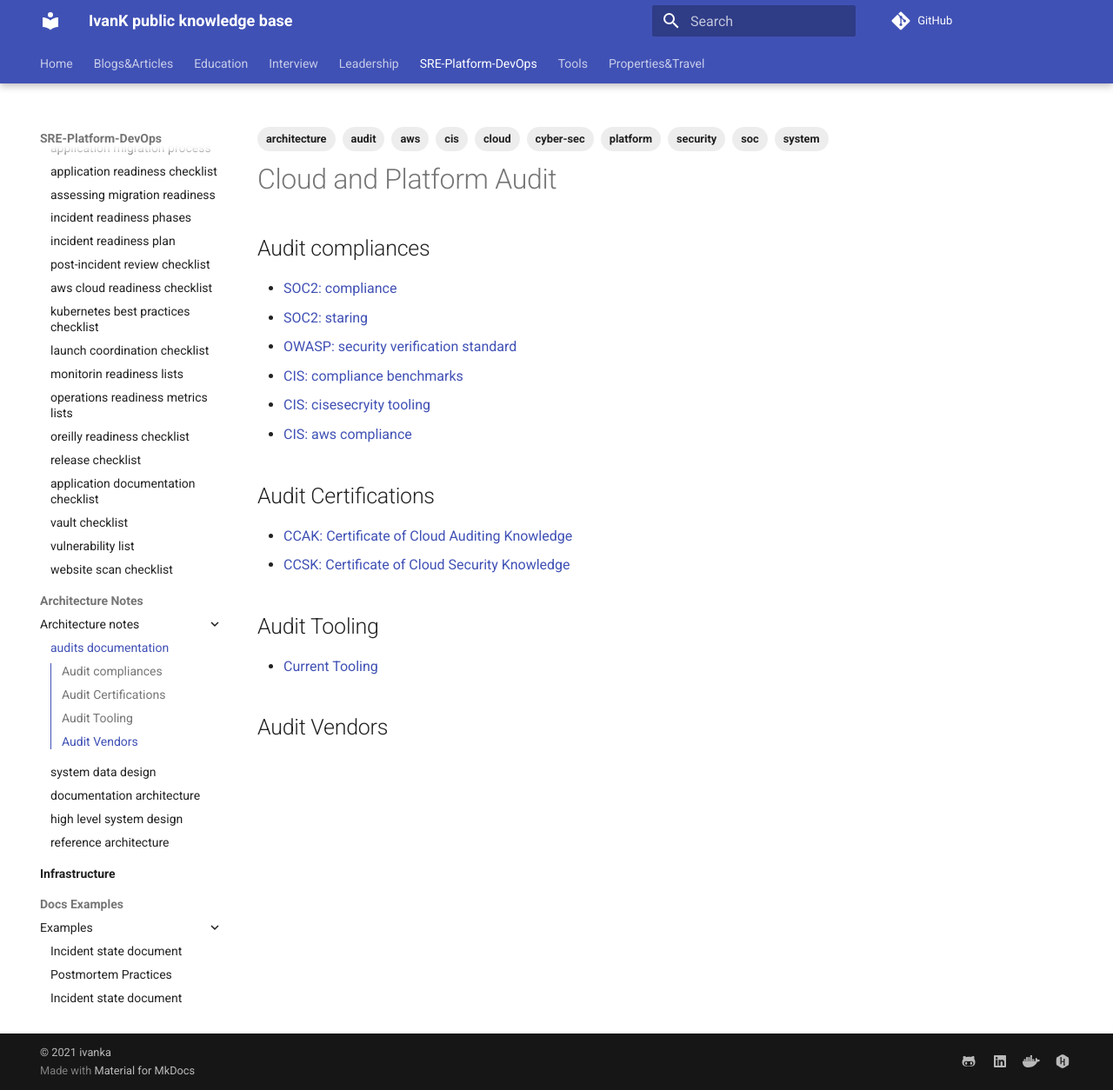
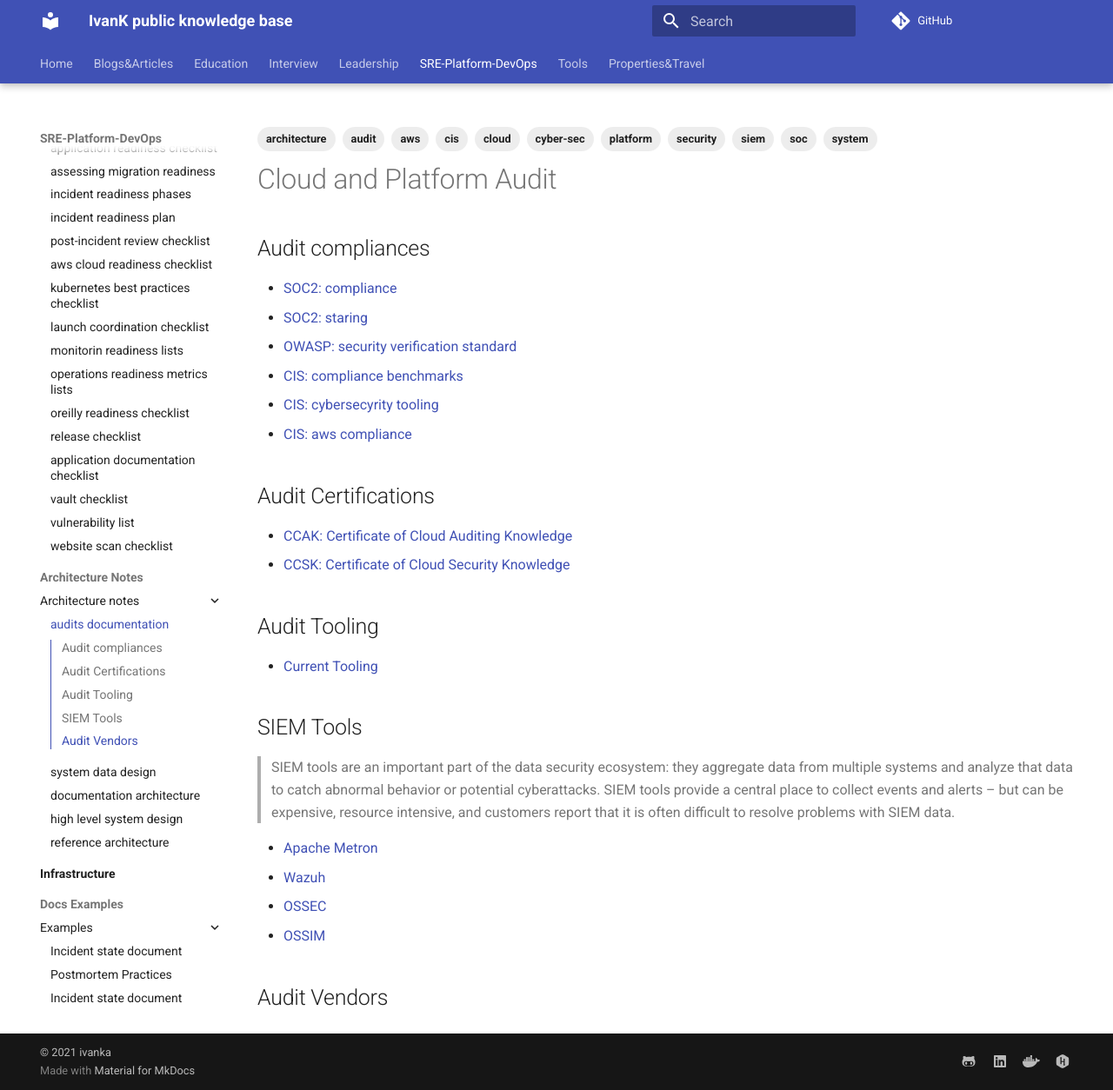
Before and after one commit to ivankatliarchuk/knowledge-base, an MkDocs documentation site: the page built from docs/sre-platform-devops/architecture-notes/audits.md, in a window 1280 px wide and 1254 px high. Shown: the whole window at 87% size. Built offline with MkDocs 1.6.1 and Material for MkDocs 9.7.7, drawn with Linux system fonts in a browser that asks for light colours; comment, search, counter and statistics services are not loaded.

Commit message:
added siem tools
Signed-off-by: ivan katliarchuk <ivan.katliarchuk@gmail.com>

```diff
--- a/docs/sre-platform-devops/architecture-notes/audits.md
+++ b/docs/sre-platform-devops/architecture-notes/audits.md
@@ -2,10 +2,12 @@
 title: audits documentation
 summary: technical audits
 authors: ["ivan k"]
-tags: ["architecture", "audit", "system", "cis", "soc", "aws", "cloud", "platform", "security", "cyber-sec"]
-date: 2021-03-8
+tags: ["architecture", "audit", "system", "cis", "soc", "aws", "cloud", "platform", "security", "cyber-sec", "siem"]
+date: 10-01-2023
 source:
 published: true
+sources:
+- https://logz.io/blog/open-source-siem-tools/
 ---
 
 # Cloud and Platform Audit
@@ -16,7 +18,7 @@
 - [SOC2: staring](https://latacora.micro.blog/2020/03/12/the-soc-starting.html)
 - [OWASP: security verification standard](https://owasp-aasvs.readthedocs.io/en/latest/)
 - [CIS: compliance benchmarks](https://www.cisecurity.org/cis-benchmarks/)
-- [CIS: cisesecryity tooling](https://www.cisecurity.org/cybersecurity-tools/)
+- [CIS: cybersecyrity tooling](https://www.cisecurity.org/cybersecurity-tools/)
 - [CIS: aws compliance][cis-aws-compliance]
 
 ## Audit Certifications
@@ -28,6 +30,15 @@
 
 - [Current Tooling](../../tools/audit.md)
 
+## SIEM Tools
+
+> SIEM tools are an important part of the data security ecosystem: they aggregate data from multiple systems and analyze that data to catch abnormal behavior or potential cyberattacks. SIEM tools provide a central place to collect events and alerts – but can be expensive, resource intensive, and customers report that it is often difficult to resolve problems with SIEM data.
+
+- [Apache Metron](https://metron.apache.org/about/)
+- [Wazuh](https://github.com/wazuh/wazuh)
+- [OSSEC](https://github.com/ossec)
+- [OSSIM](https://github.com/ossimlabs/ossim)
+
 ## Audit Vendors
 
 <!-- resoruces -->
```
